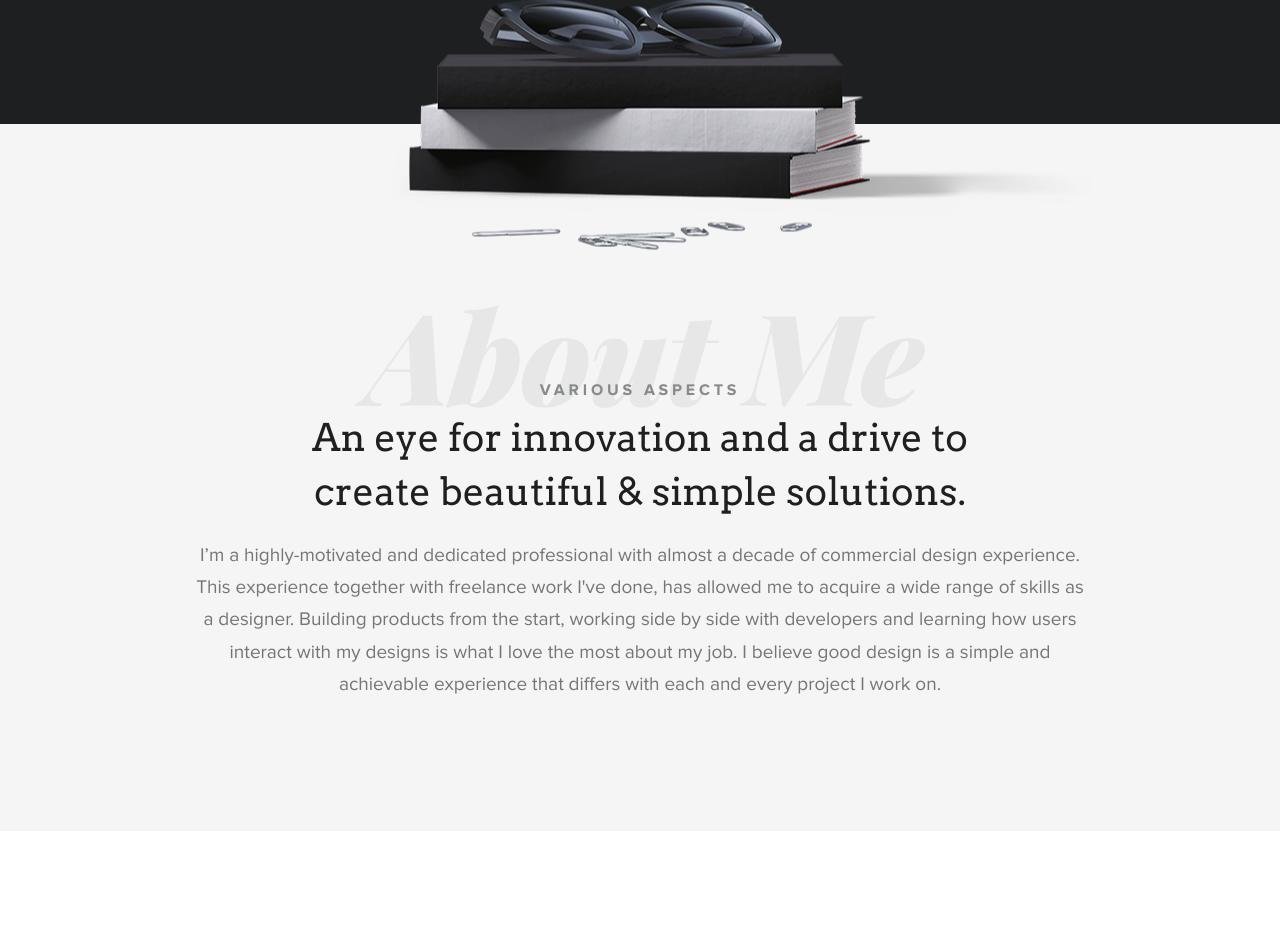
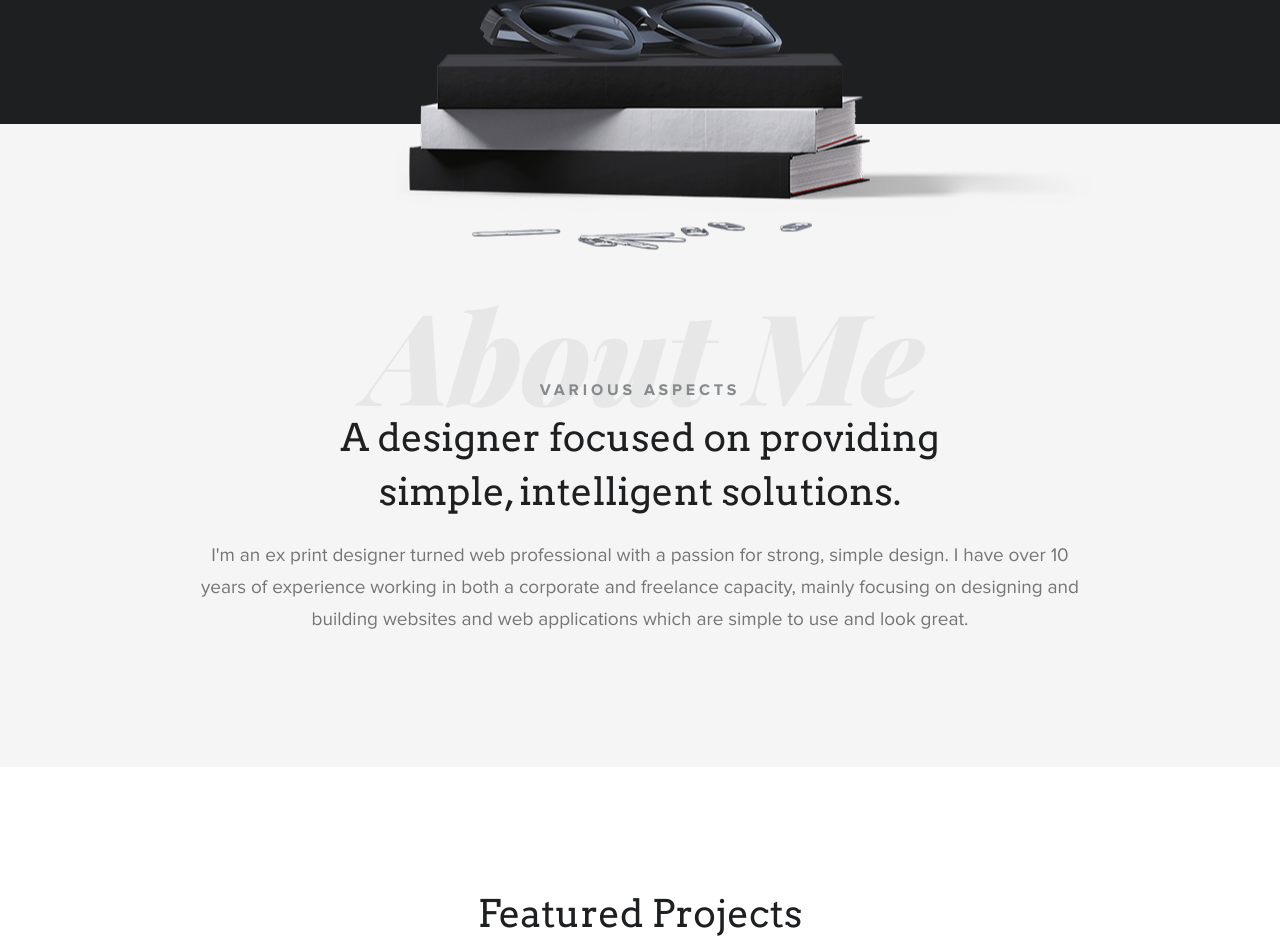
Before and after one commit to mikeio/portfolio-2017, a PHP site: page / in a window 1280 px wide. Shown: the part 522-1463 px from the top of the page. Run offline with PHP 8.4, Linux system fonts and the light colour scheme; some web fonts are replaced.

Commit message:
update about me text

```diff
--- a/index.php
+++ b/index.php
@@ -38,8 +38,8 @@
           <img data-interchange="[img/books.png, small], [img/books.png, medium], [img/books@2x.png, large]" class="books">
           <img src="img/playfair-type.svg" class="playfair">
           <h4>Various Aspects</h4>
-          <h1>An eye for innovation and a drive to create beautiful & simple solutions.</h1>
-          <p>I’m a highly-motivated and dedicated professional with almost a decade of commercial design experience. This experience together with freelance work I've done, has allowed me to acquire a wide range of skills as a designer. Building products from the start, working side by side with developers and learning how users interact with my designs is what I love the most about my job. I believe good design is a simple and achievable experience that differs with each and every project I work on.</p>
+          <h1>A designer focused on providing simple, intelligent solutions.</h1>
+          <p>I'm an ex print designer turned web professional with a passion for strong, simple design. I have over 10 years of experience working in both a corporate and freelance capacity, mainly focusing on designing and building websites and web applications which are simple to use and look great.</p>
         </div>
       </div>
 
```
